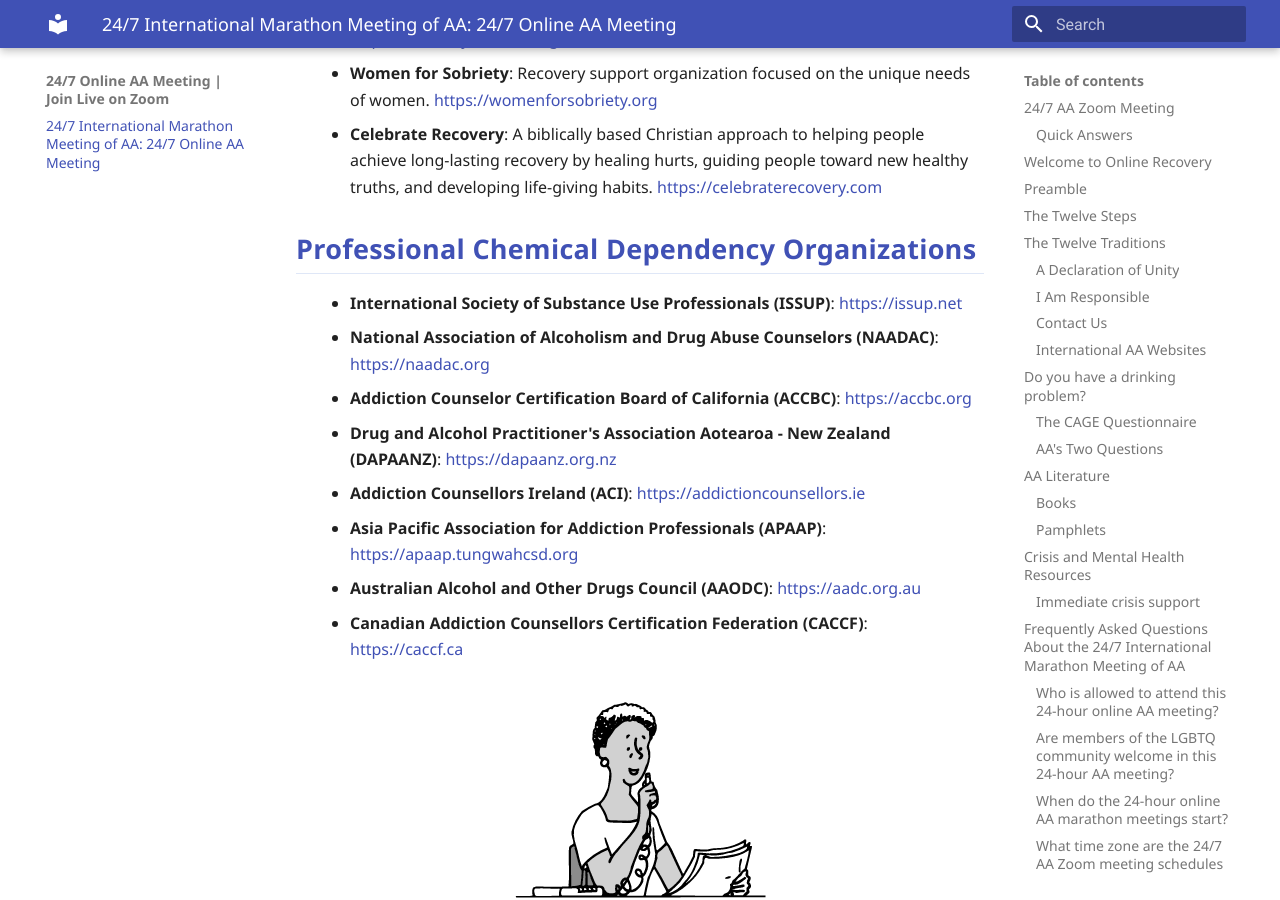
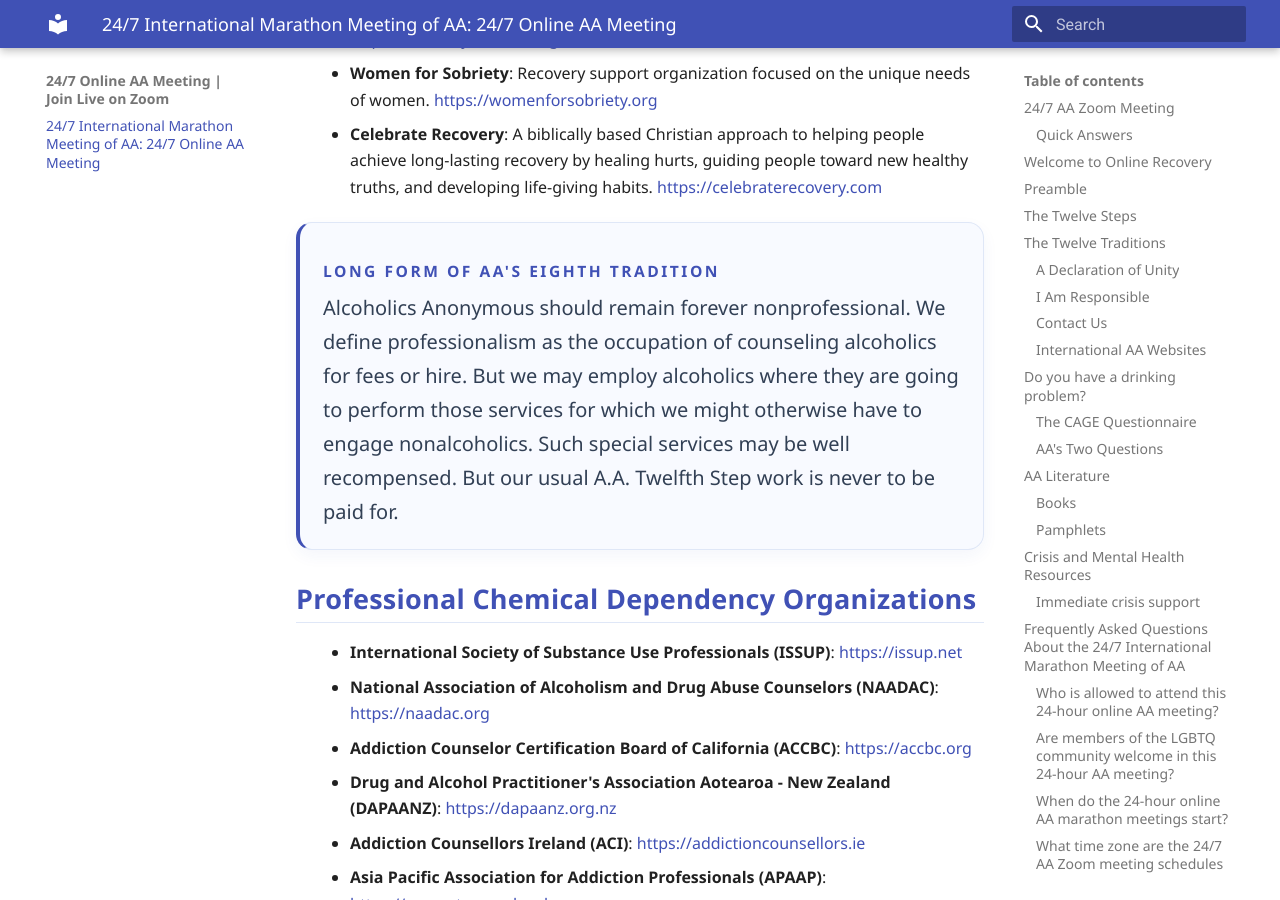
Before and after one commit to meetings03/24hourmeeting, an MkDocs documentation site: the page built from docs/index.md, in a window 1280 px wide and 900 px high, scrolled down 23237 px. Built offline with MkDocs 1.6.1 and Material for MkDocs 9.7.7, drawn with Linux system fonts in a browser that asks for light colours; comment, search, counter and statistics services are not loaded.

Commit message:
Add Tradition Eight vignette

```diff
--- a/docs/index.md
+++ b/docs/index.md
@@ -414,6 +414,11 @@
 - **Women for Sobriety**: Recovery support organization focused on the unique needs of women. [https://womenforsobriety.org](https://womenforsobriety.org)
 - **Celebrate Recovery**: A biblically based Christian approach to helping people achieve long-lasting recovery by healing hurts, guiding people toward new healthy truths, and developing life-giving habits. [https://celebraterecovery.com](https://celebraterecovery.com)
 
+<div class="quote-card">
+  <p class="quote-label">Long Form of AA's Eighth Tradition</p>
+  <p class="quote-text">Alcoholics Anonymous should remain forever nonprofessional. We define professionalism as the occupation of counseling alcoholics for fees or hire. But we may employ alcoholics where they are going to perform those services for which we might otherwise have to engage nonalcoholics. Such special services may be well recompensed. But our usual A.A. Twelfth Step work is never to be paid for.</p>
+</div>
+
 ## Professional Chemical Dependency Organizations
 
 - **International Society of Substance Use Professionals (ISSUP)**: [https://issup.net](https://issup.net)
```
Also changed, not shown: site/index.html, site/search/search_index.json.
